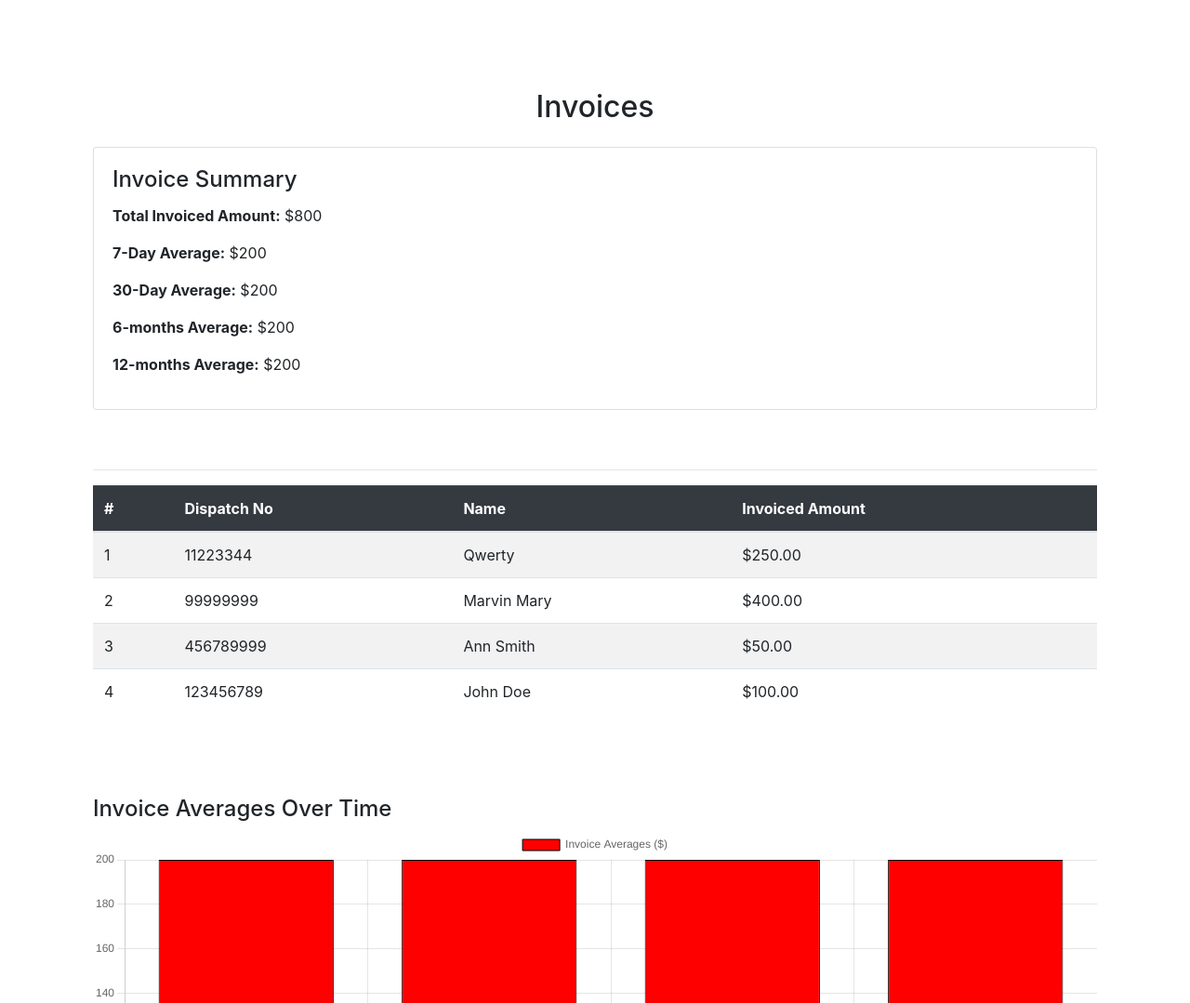
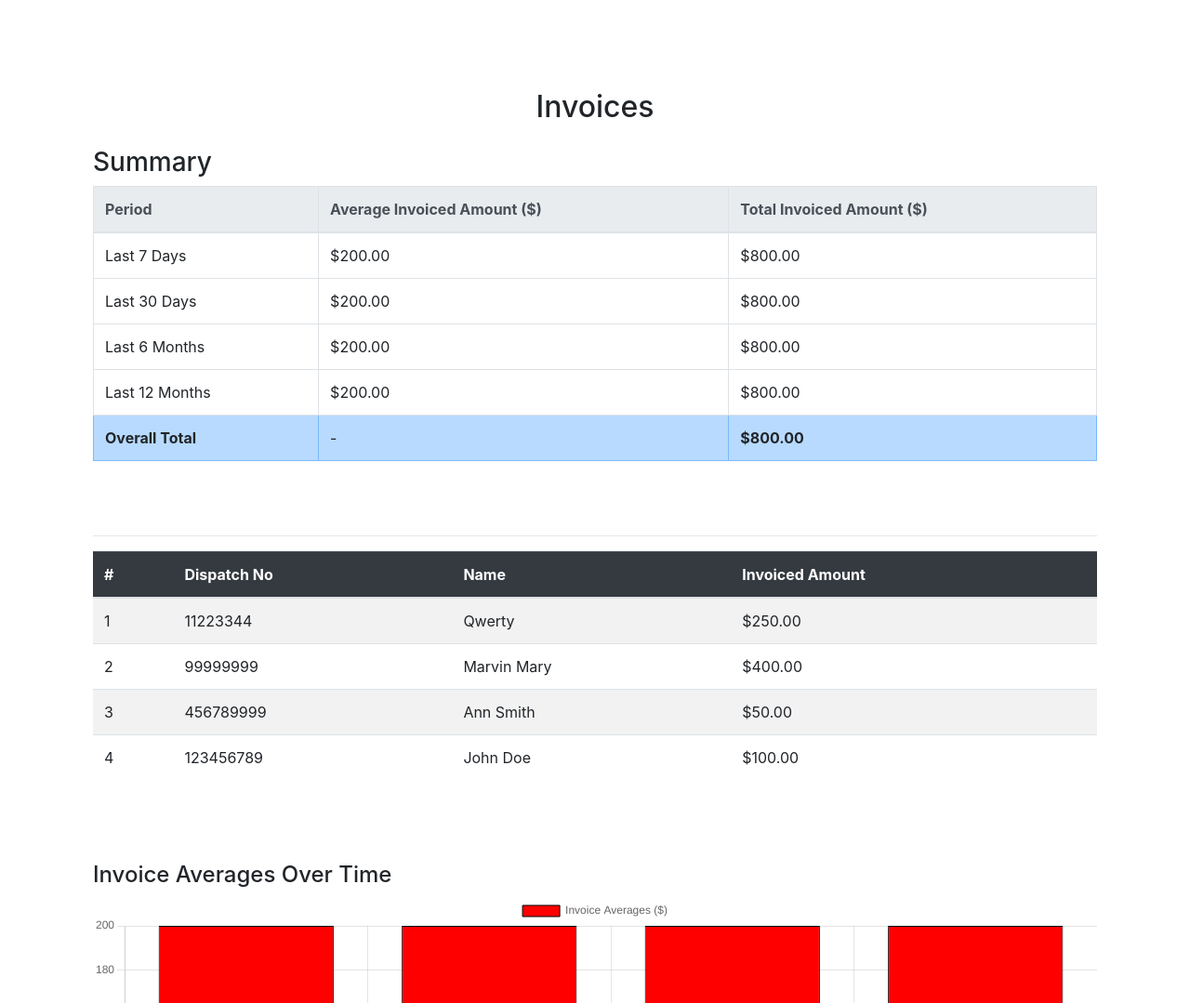
Before and after one commit to Abdul12majid/CPR_toolkit, a Django app: page /invoices in a window 1280 px wide. Shown: the part 56-1135 px from the top of the page at 93% size. Run offline with Django 5.2, Linux system fonts and the light colour scheme; data comes from the database, SQL or seed files in the repository; both versions use the stored data as it was after the commit.

Commit message:
avg total at diff times

```diff
--- a/task_app/templates/invoices.html
+++ b/task_app/templates/invoices.html
@@ -5,16 +5,43 @@
 	<div class="container mt-4">
     <h2 style="text-align: center;" class="mb-4">Invoices</h2>
 
-    <div class="card mt-4">
-        <div class="card-body">
-            <h4 class="card-title">Invoice Summary</h4>
-            <p><strong>Total Invoiced Amount:</strong> ${{ total }}</p>
-            <p><strong>7-Day Average:</strong> ${{ seven_day_avg }}</p>
-            <p><strong>30-Day Average:</strong> ${{ thirty_day_avg }}</p>
-            <p><strong>6-months Average:</strong> ${{ six_month_avg }}</p>
-            <p><strong>12-months Average:</strong> ${{ twelve_month_avg }}</p>
-        </div>
-    </div></br></br>
+    <h3>Summary</h3>
+  <table class="table table-bordered">
+    <thead class="thead-light">
+        <tr>
+            <th>Period</th>
+            <th>Average Invoiced Amount ($)</th>
+            <th>Total Invoiced Amount ($)</th>
+        </tr>
+    </thead>
+    <tbody>
+        <tr>
+            <td>Last 7 Days</td>
+            <td>${{ seven_day_avg|floatformat:2 }}</td>
+            <td>${{ seven_day_total|floatformat:2 }}</td>
+        </tr>
+        <tr>
+            <td>Last 30 Days</td>
+            <td>${{ thirty_day_avg|floatformat:2 }}</td>
+            <td>${{ thirty_day_total|floatformat:2 }}</td>
+        </tr>
+        <tr>
+            <td>Last 6 Months</td>
+            <td>${{ six_month_avg|floatformat:2 }}</td>
+            <td>${{ six_month_total|floatformat:2 }}</td>
+        </tr>
+        <tr>
+            <td>Last 12 Months</td>
+            <td>${{ twelve_month_avg|floatformat:2 }}</td>
+            <td>${{ twelve_month_total|floatformat:2 }}</td>
+        </tr>
+        <tr class="table-primary">
+            <td><strong>Overall Total</strong></td>
+            <td>-</td>
+            <td><strong>${{ overall_total|floatformat:2 }}</strong></td>
+        </tr>
+    </tbody>
+</table></br></br>
     <hr>
 
     <table class="table table-striped">
--- a/task_app/urls.py
+++ b/task_app/urls.py
@@ -7,4 +7,5 @@ urlpatterns = [
     path('update_task/<int:pk>', views.update_task, name="update_task"),
     path('journal', views.thread, name="journal"),
     path('invoices', views.invoices, name="invoices"),
+    path('create_invoice', views.create_invoice, name="create_invoice"),
 ]
--- a/task_app/views.py
+++ b/task_app/views.py
@@ -54,26 +54,50 @@ def thread(request):
 
 def invoices(request):
     all_invoices = Invoice.objects.all().order_by("-id")
-    total = Invoice.objects.aggregate(total=Sum('invoiced_amount'))['total'] or 0
-    seven_day_avg = Invoice.objects.filter(
-        created_at__gte=now() - timedelta(days=7)
-    ).aggregate(avg=Avg('invoiced_amount'))['avg'] or 0
-    thirty_day_avg = Invoice.objects.filter(
-        created_at__gte=now() - timedelta(days=30)
-    ).aggregate(avg=Avg('invoiced_amount'))['avg'] or 0
-    six_month_avg = Invoice.objects.filter(
-        created_at__gte=now() - timedelta(days=180)
-    ).aggregate(avg=Avg('invoiced_amount'))['avg'] or 0
-    twelve_month_avg = Invoice.objects.filter(
-        created_at__gte=now() - timedelta(days=365)
-    ).aggregate(avg=Avg('invoiced_amount'))['avg'] or 0
+
+    today = now()
+    seven_days_ago = today - timedelta(days=7)
+    thirty_days_ago = today - timedelta(days=30)
+    six_months_ago = today - timedelta(days=180)
+    twelve_months_ago = today - timedelta(days=365)
+
+
+    def get_avg_total(queryset):
+        total = queryset.aggregate(total=Sum('invoiced_amount'))['total'] or 0
+        avg = queryset.aggregate(avg=Avg('invoiced_amount'))['avg'] or 0
+        return round(avg, 2), round(total, 2)
+
+
+    seven_day_avg, seven_day_total = get_avg_total(Invoice.objects.filter(created_at__gte=seven_days_ago))
+    thirty_day_avg, thirty_day_total = get_avg_total(Invoice.objects.filter(created_at__gte=thirty_days_ago))
+    six_month_avg, six_month_total = get_avg_total(Invoice.objects.filter(created_at__gte=six_months_ago))
+    twelve_month_avg, twelve_month_total = get_avg_total(Invoice.objects.filter(created_at__gte=twelve_months_ago))
+    overall_total = Invoice.objects.aggregate(total=Sum('invoiced_amount'))['total'] or 0
+    overall_total = round(overall_total, 2)
 
     context = {
         "all_invoices": all_invoices,
-        "total": total,
         "seven_day_avg": seven_day_avg,
+        "seven_day_total": seven_day_total,
         "thirty_day_avg": thirty_day_avg,
+        "thirty_day_total": thirty_day_total,
         "six_month_avg": six_month_avg,
+        "six_month_total": six_month_total,
         "twelve_month_avg": twelve_month_avg,
+        "twelve_month_total": twelve_month_total,
+        "overall_total": overall_total,
     }
     return render(request, "invoices.html", context)
+
+
+def create_invoice(request):
+	if request.method == "POST":
+		dispatch_no = request.POST['dispatch_no']
+		name = request.POST['name']
+		invoiced_amount = request.POST["invoiced_amount"]
+		invoice = Invoice.objects.create(dispatch_no=dispatch_no, name=name, invoiced_amount=invoiced_amount)
+		invoice.save()
+		print("Invoice created", flush=True)
+		messages.success(request, ("Invoice Added"))
+		return redirect('invoices')
+	return render(request, 'create_invoice.html')
```
Also changed, not shown: db.sqlite3.
